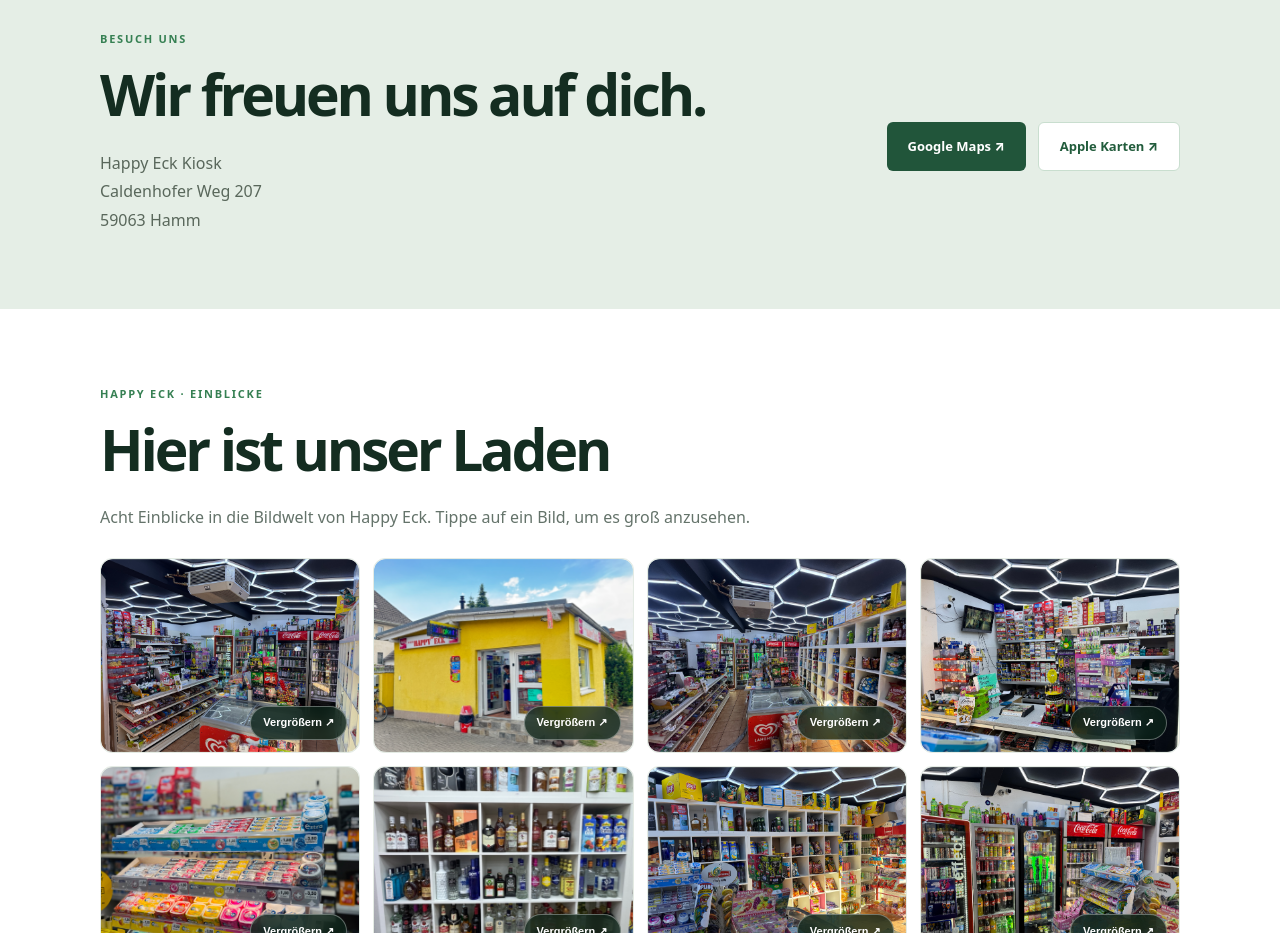
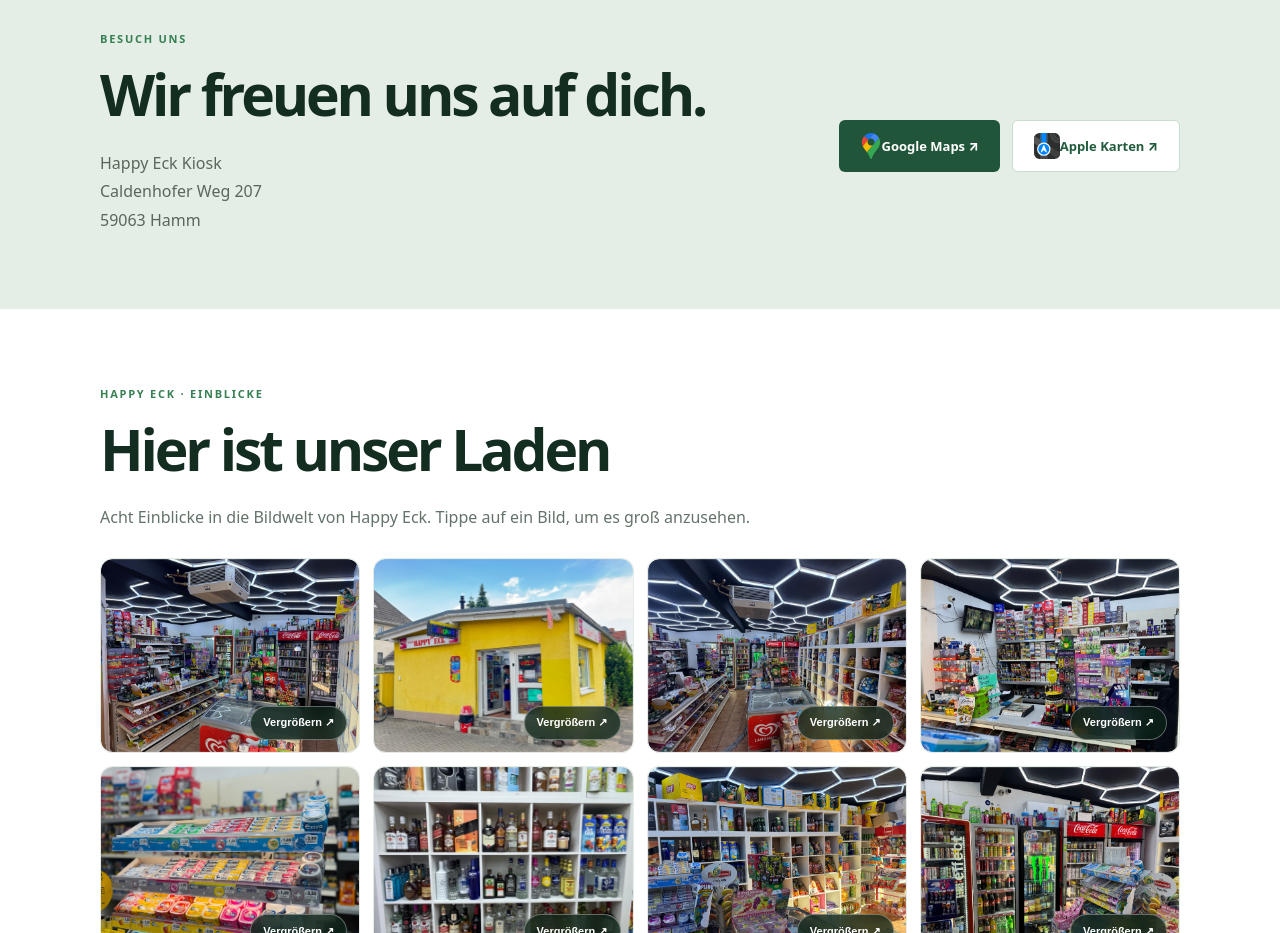
Before and after one commit to themrhaval1/Happy-Eck-Kiosk, a website: page index.html in a window 1280 px wide. Shown: the part 2460-3393 px from the top of the page. Drawn offline with Linux system fonts and the light colour scheme; no server answers.

Commit message:
Use real Google Maps and Apple Maps app symbols in route links and navigation dialog

```diff
--- a/index.html
+++ b/index.html
@@ -88,7 +88,7 @@
 </section>
 <section class="section visit-section" id="anfahrt" aria-labelledby="visit-title"><div class="wrap visit-grid">
 <div class="reveal"><span class="kicker">BESUCH UNS</span><h2 class="section-title" id="visit-title">Wir freuen uns auf dich.</h2><address>Happy Eck Kiosk<br>Caldenhofer Weg 207<br>59063 Hamm</address></div>
-<div class="visit-actions reveal"><a class="btn" href="https://www.google.com/maps/dir/?api=1&amp;destination=Caldenhofer+Weg+207%2C+59063+Hamm" target="_blank" rel="noopener noreferrer">Google Maps ↗</a><a class="btn ghost-dark" href="https://maps.apple.com/?daddr=Caldenhofer+Weg+207%2C+59063+Hamm" target="_blank" rel="noopener noreferrer">Apple Karten ↗</a></div>
+<div class="visit-actions reveal"><a class="btn" href="https://www.google.com/maps/dir/?api=1&amp;destination=Caldenhofer+Weg+207%2C+59063+Hamm" target="_blank" rel="noopener noreferrer"><img class="app-map-logo" src="assets/google-maps.svg" alt="" width="22" height="26">Google Maps ↗</a><a class="btn ghost-dark" href="https://maps.apple.com/?daddr=Caldenhofer+Weg+207%2C+59063+Hamm" target="_blank" rel="noopener noreferrer"><img class="app-map-logo" src="assets/apple-maps.svg" alt="" width="26" height="26">Apple Karten ↗</a></div>
 </div></section>
 <section class="section shop-gallery" id="galerie" aria-labelledby="galerie-title"><div class="wrap"><div class="section-head reveal"><span class="kicker">HAPPY ECK · EINBLICKE</span><h2 class="section-title" id="galerie-title">Hier ist unser Laden</h2><p class="gallery-intro">Acht Einblicke in die Bildwelt von Happy Eck. Tippe auf ein Bild, um es groß anzusehen.</p></div><div class="shop-gallery-grid"><figure class="gallery-tile reveal"><button type="button" class="gallery-zoom" aria-label="Bild 1 groß ansehen"><img src="assets/ChatGPT-Bild 8. Okt. 2026, 22_30_27.jpg" alt="Illustrative Darstellung zu Happy Eck – Bild 1" loading="lazy" decoding="async" width="640" height="480"><span class="gallery-magnify" aria-hidden="true">Vergrößern ↗</span></button></figure>
 <figure class="gallery-tile reveal"><button type="button" class="gallery-zoom" aria-label="Bild 2 groß ansehen"><img src="assets/ChatGPT-Bild 8. Okt. 2026, 22_30_40.jpg" alt="Illustrative Darstellung zu Happy Eck – Bild 2" loading="lazy" decoding="async" width="640" height="480"><span class="gallery-magnify" aria-hidden="true">Vergrößern ↗</span></button></figure>
@@ -115,8 +115,8 @@
 <dialog class="directions-dialog" id="directions-dialog" aria-labelledby="directions-title" aria-describedby="directions-description">
 <div class="directions-head"><div><span class="directions-eyebrow">HAPPY ECK · ANFAHRT</span><h2 id="directions-title">Wählen Sie Ihre Karten-App</h2><p id="directions-description">Happy Eck Kiosk · Caldenhofer Weg 207 · 59063 Hamm</p></div><button class="directions-close" type="button" id="close-directions" aria-label="Auswahl schließen">×</button></div>
 <div class="directions-options">
-<a href="https://www.google.com/maps/dir/?api=1&amp;destination=Caldenhofer+Weg+207%2C+59063+Hamm" target="_blank" rel="noopener noreferrer" class="directions-option"><span class="directions-symbol google" aria-hidden="true">G</span><span><strong>Google Maps</strong><small>Route mit Google Maps öffnen</small></span><span aria-hidden="true">↗</span></a>
-<a href="https://maps.apple.com/?daddr=Caldenhofer+Weg+207%2C+59063+Hamm" target="_blank" rel="noopener noreferrer" class="directions-option"><span class="directions-symbol apple" aria-hidden="true">⌖</span><span><strong>Apple Karten</strong><small>Route mit Apple Karten öffnen</small></span><span aria-hidden="true">↗</span></a>
+<a href="https://www.google.com/maps/dir/?api=1&amp;destination=Caldenhofer+Weg+207%2C+59063+Hamm" target="_blank" rel="noopener noreferrer" class="directions-option"><span class="directions-symbol google" aria-hidden="true"><img src="assets/google-maps.svg" alt="" width="26" height="30"></span><span><strong>Google Maps</strong><small>Route mit Google Maps öffnen</small></span><span aria-hidden="true">↗</span></a>
+<a href="https://maps.apple.com/?daddr=Caldenhofer+Weg+207%2C+59063+Hamm" target="_blank" rel="noopener noreferrer" class="directions-option"><span class="directions-symbol apple" aria-hidden="true"><img src="assets/apple-maps.svg" alt="" width="31" height="31"></span><span><strong>Apple Karten</strong><small>Route mit Apple Karten öffnen</small></span><span aria-hidden="true">↗</span></a>
 </div><p class="directions-footnote">Wähle deine Karten-App. Die Navigation öffnet sich in einem neuen Tab oder in der entsprechenden App.</p>
 </dialog>
 <footer><div class="wrap"><div class="footer-top"><a class="brand" href="index.html">HAPPY ECK <small>DEIN KIOSK. DEIN ECK.</small></a><p>© 2026 Happy Eck Kiosk · Hamm</p></div>
```
